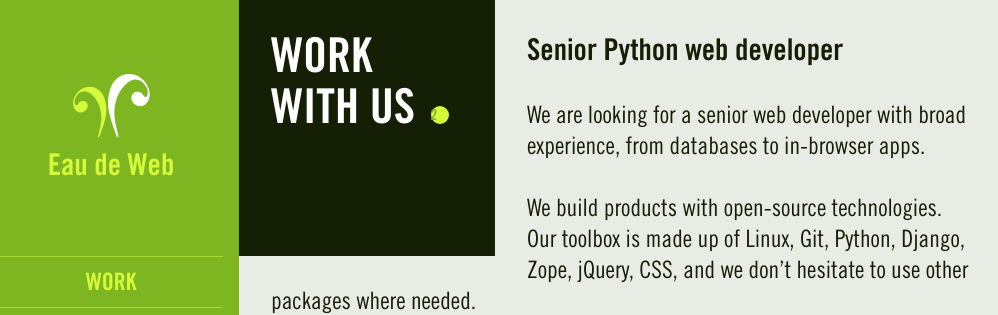
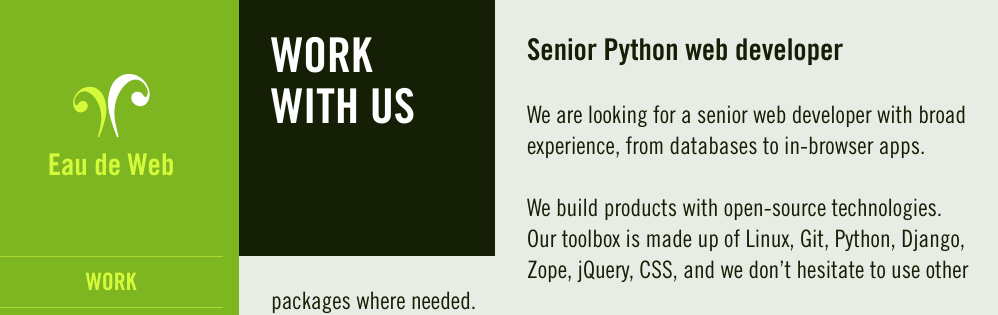
Before and after one commit to eaudeweb/eaudeweb.github.com, a Jekyll site: the page built from team/_posts/2000-01-01-senior-webdev.markdown, in a window 1280 px wide. Shown: the top 315 px of the page, without its empty margins (17-1015 px from the left). Built offline with Jekyll 4.4.1, drawn with Linux system fonts in a browser that asks for light colours; nearby versions of some CDN libraries.

Commit message:
menu notification

```diff
--- a/_layouts/job.html
+++ b/_layouts/job.html
@@ -5,7 +5,7 @@
 
 <article class="with_padding">
 
-<h2>Work with us <span>2</span></h2>
+<h2>Work with us</h2>
 
 <h1>{{ page.title }}</h1>
 
--- a/style.css
+++ b/style.css
@@ -302,7 +302,7 @@
 				}
 
                 header a span,
-                h2 span
+                h3 span
                 {
                     background:#d5fa3b;
                     width:18px;
```
